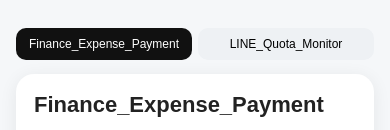
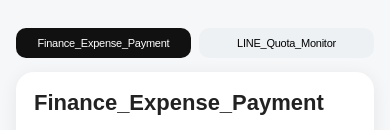
Before and after one commit to sitthinon19/Finance_Expense_Payment, a plain HTML site: page index.html in a window 390 px wide. Shown: the top 130 px of the page. Drawn offline with Linux system fonts and the light colour scheme.

Commit message:
Add files via upload

```diff
--- a/index.html
+++ b/index.html
@@ -25,6 +25,8 @@ h1{font-size:22px;margin:0 0 5px}.sub,.small{color:#666;font-size:13px}
 button{border:0;border-radius:10px;padding:10px 13px;font:inherit;cursor:pointer}
 .primary{background:#111;color:#fff}.secondary{background:#eef1f4}
 .actions{display:flex;gap:8px;flex-wrap:wrap;margin-top:12px}
+/* Finance / LINE quota tabs: keep both tabs on one row */
+#financeTabBtn,#quotaTabBtn{flex:1 1 0;min-width:0;white-space:nowrap;text-align:center;overflow:hidden;text-overflow:clip;}
 .modal{position:fixed;inset:0;background:rgba(0,0,0,.45);display:none;align-items:flex-end;justify-content:center;padding:12px}
 .modal.show{display:flex}
 .sheet{background:#fff;border-radius:18px;padding:18px;width:min(560px,100%)}
@@ -50,9 +52,8 @@ textarea{width:100%;min-height:80px;border:1px solid #d9dee3;border-radius:10px;
 .menuBtn{width:100%;text-align:left;padding:14px;margin-top:10px;background:#fff;border:1px solid #e4e8ec;border-radius:14px;box-shadow:0 2px 10px rgba(0,0,0,.04)}
 .menuBtn b{display:block;font-size:16px}.menuBtn span{font-size:12px;color:#777}
 @media(max-width:600px){
+#financeTabBtn,#quotaTabBtn{font-size:11px;padding:9px 2px;letter-spacing:-.25px;}
 .summary,.quota{grid-template-columns:repeat(3,minmax(0,1fr));gap:6px}
-.tabbar{display:grid !important;grid-template-columns:1fr 1fr;gap:6px !important}
-.tabbar button{width:100%;min-width:0;white-space:nowrap;padding:9px 6px;font-size:12px}
 .stat{padding:9px 6px}.stat b{font-size:18px}.top{display:block}
 }
 </style>
@@ -61,7 +62,7 @@ textarea{width:100%;min-height:80px;border:1px solid #d9dee3;border-radius:10px;
 <div class="container">
 
 <!-- เมนู 2 หน้าแบบเดียวกับ Benefits Claim -->
-<div class="actions tabbar" style="margin-bottom:14px;flex-wrap:nowrap">
+<div class="actions" style="margin-bottom:14px">
   <button id="financeTabBtn" class="primary" type="button" onclick="showPage('financePage')">
     Finance_Expense_Payment
   </button>
```
